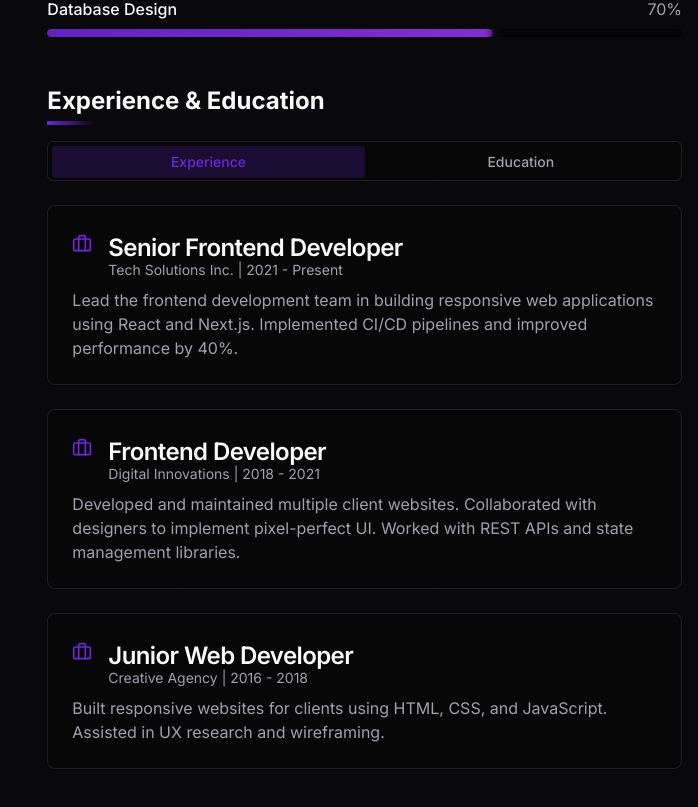
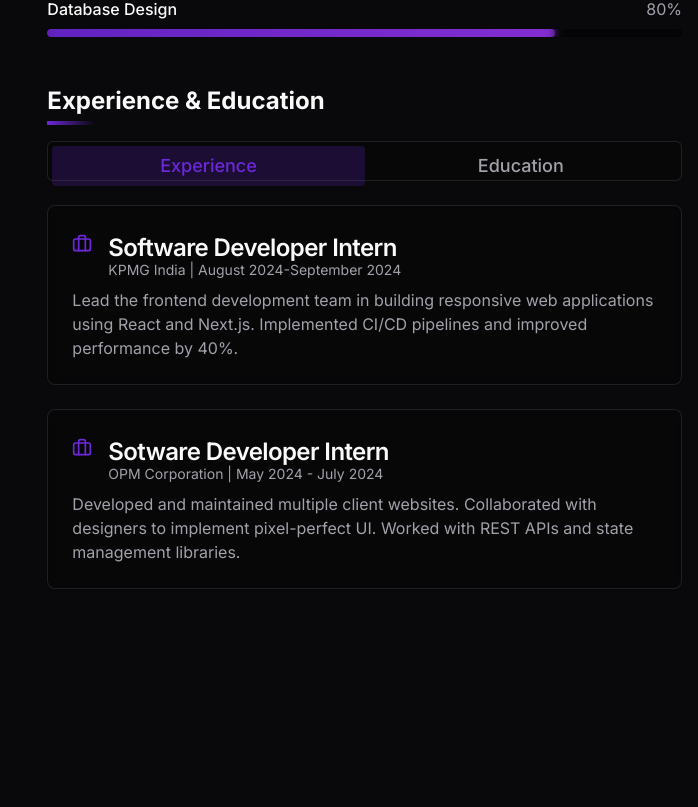
Before and after one commit to singhster7/Portfolio_1, a Next.js app: page /about in a window 1280 px wide. Shown: the part 819-1626 px from the top of the page, without its empty margins (582-1280 px from the left). After the commit the page ends 1536 px from the top, so only its background shows below. Built offline with nearby package versions, Linux system fonts and the light colour scheme.

Commit message:
UI changes

```diff
--- a/app/about/page.tsx
+++ b/app/about/page.tsx
@@ -9,31 +9,25 @@ export default function AboutPage() {
     { name: "Node.js", level: 80 },
     { name: "HTML & CSS", level: 95 },
     { name: "UI/UX Design", level: 75 },
-    { name: "Database Design", level: 70 },
+    { name: "Database Design", level: 80 },
   ]
 
   const experiences = [
     {
-      title: "Senior Frontend Developer",
-      company: "Tech Solutions Inc.",
-      period: "2021 - Present",
+      title: "Software Developer Intern",
+      company: "KPMG India",
+      period: "August 2024-September 2024",
       description:
         "Lead the frontend development team in building responsive web applications using React and Next.js. Implemented CI/CD pipelines and improved performance by 40%.",
     },
     {
-      title: "Frontend Developer",
-      company: "Digital Innovations",
-      period: "2018 - 2021",
+      title: "Sotware Developer Intern",
+      company: "OPM Corporation",
+      period: "May 2024 - July 2024",
       description:
         "Developed and maintained multiple client websites. Collaborated with designers to implement pixel-perfect UI. Worked with REST APIs and state management libraries.",
     },
-    {
-      title: "Junior Web Developer",
-      company: "Creative Agency",
-      period: "2016 - 2018",
-      description:
-        "Built responsive websites for clients using HTML, CSS, and JavaScript. Assisted in UX research and wireframing.",
-    },
+
   ]
 
   const education = [
@@ -148,13 +142,13 @@ export default function AboutPage() {
                 <TabsList className="grid w-full grid-cols-2 mb-6 bg-black/20 border border-white/10">
                   <TabsTrigger
                     value="experience"
-                    className="data-[state=active]:bg-primary/20 data-[state=active]:text-primary"
+                    className="data-[state=active]:bg-primary/20 data-[state=active]:text-primary text-lg"
                   >
                     Experience
                   </TabsTrigger>
                   <TabsTrigger
                     value="education"
-                    className="data-[state=active]:bg-primary/20 data-[state=active]:text-primary"
+                    className="text-lg data-[state=active]:bg-primary/20 data-[state=active]:text-primary"
                   >
                     Education
                   </TabsTrigger>
```
